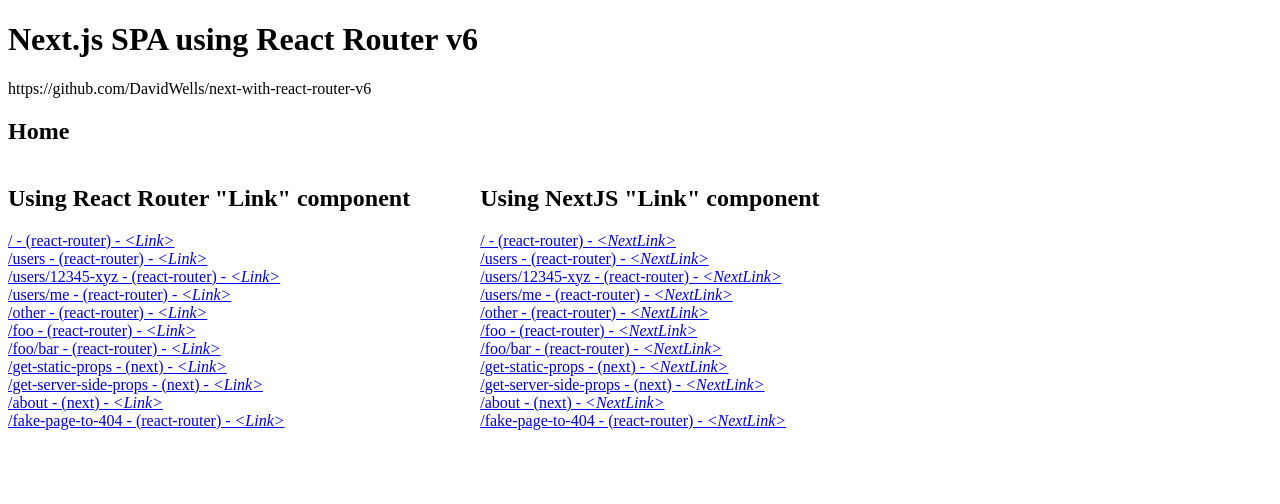
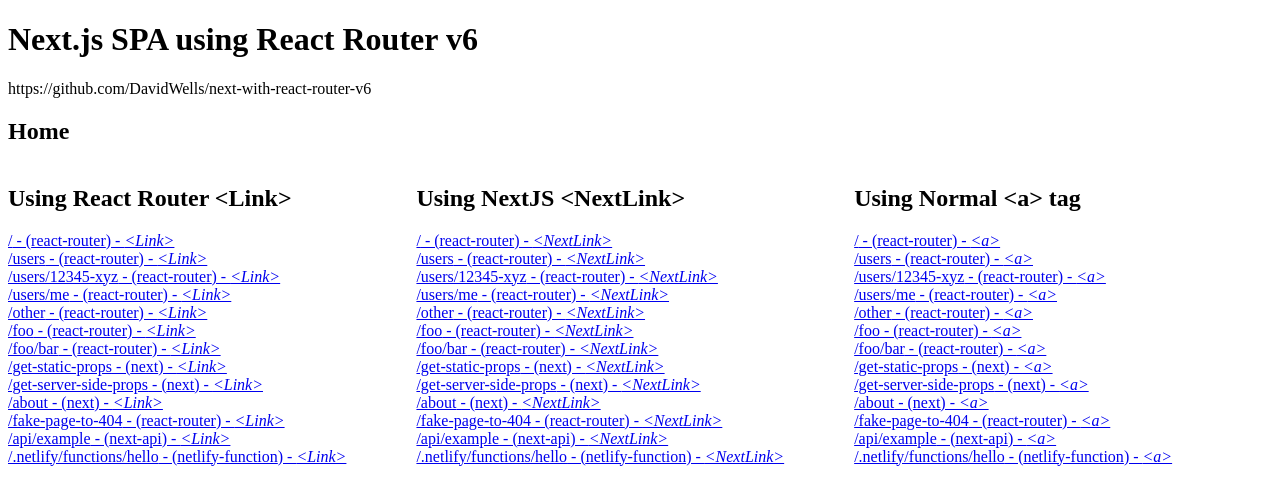
Before and after one commit to DavidWells/next-with-react-router-v6, a Next.js app: page / in a window 1280 px wide. Shown: the top 504 px of the page. Built offline with nearby package versions, Linux system fonts and the light colour scheme.

Commit message:
add normal links

```diff
--- a/views/Navigation.tsx
+++ b/views/Navigation.tsx
@@ -3,61 +3,90 @@
 import NextLink from 'next/link'
 
 const routes = [
-	{ href: '/',
+	{
+		href: '/',
 		type: 'react-router',
 	},
-	{ href: '/users',
+	{
+		href: '/users',
 		type: 'react-router',
 	},
-	{ href: '/users/12345-xyz',
+	{
+		href: '/users/12345-xyz',
 		type: 'react-router',
 	},
-	{ href: '/users/me',
+	{
+		href: '/users/me',
 		type: 'react-router',
 	},
-	{ href: '/other',
+	{
+		href: '/other',
 		type: 'react-router',
 	},
-	{ href: '/foo',
+	{
+		href: '/foo',
 		type: 'react-router',
 	},
-	{ href: '/foo/bar',
+	{
+		href: '/foo/bar',
 		type: 'react-router',
 	},
-	{ href: '/get-static-props',
+	{
+		href: '/get-static-props',
 		type: 'next',
 	},
-	{ href: '/get-server-side-props',
+	{
+		href: '/get-server-side-props',
 		type: 'next',
 	},
-	{ href: '/about',
+	{
+		href: '/about',
 		type: 'next',
 	},
-	{ href: '/fake-page-to-404',
+	{
+		href: '/fake-page-to-404',
 		type: 'react-router',
-	}
+	},
+	{
+		href: '/api/example',
+		type: 'next-api',
+	},
+	{
+		href: '/.netlify/functions/hello',
+		type: 'netlify-function',
+	},
 ]
 
 export default function Navigation() {
 	return (
 		<section style={{ display: 'flex' }}>
 			<div style={{ marginRight: 70 }}>
-				<h2>Using React Router "Link" component</h2>
+				<h2>Using React Router &lt;Link&gt;</h2>
 				{routes.map(({ href, type }) => (
-					<div>
-						<Link key={href} to={href}>
+					<div key={href}>
+						<Link to={href}>
 							<span>{href} - ({type}) - <i>&lt;Link&gt;</i></span>
 						</Link>
 					</div>
 				))}
 			</div>
-			<div>
-				<h2>Using NextJS "Link" component</h2>
+			<div style={{ marginRight: 70 }}>
+				<h2>Using NextJS &lt;NextLink&gt;</h2>
 				{routes.map(({ href, type }) => (
-					<div>
-						<NextLink key={href} href={href}>
+					<div key={href}>
+						<NextLink href={href}>
 							<a>{href} - ({type}) - <i>&lt;NextLink&gt;</i></a>
 						</NextLink>
+					</div>
+				))}
+			</div>
+			<div>
+				<h2>Using Normal &lt;a&gt; tag</h2>
+				{routes.map(({ href, type }) => (
+					<div key={href}>
+						<a href={href}>
+							{href} - ({type}) - <i>&lt;a&gt;</i>
+						</a>
 					</div>
 				))}
 			</div>
```
